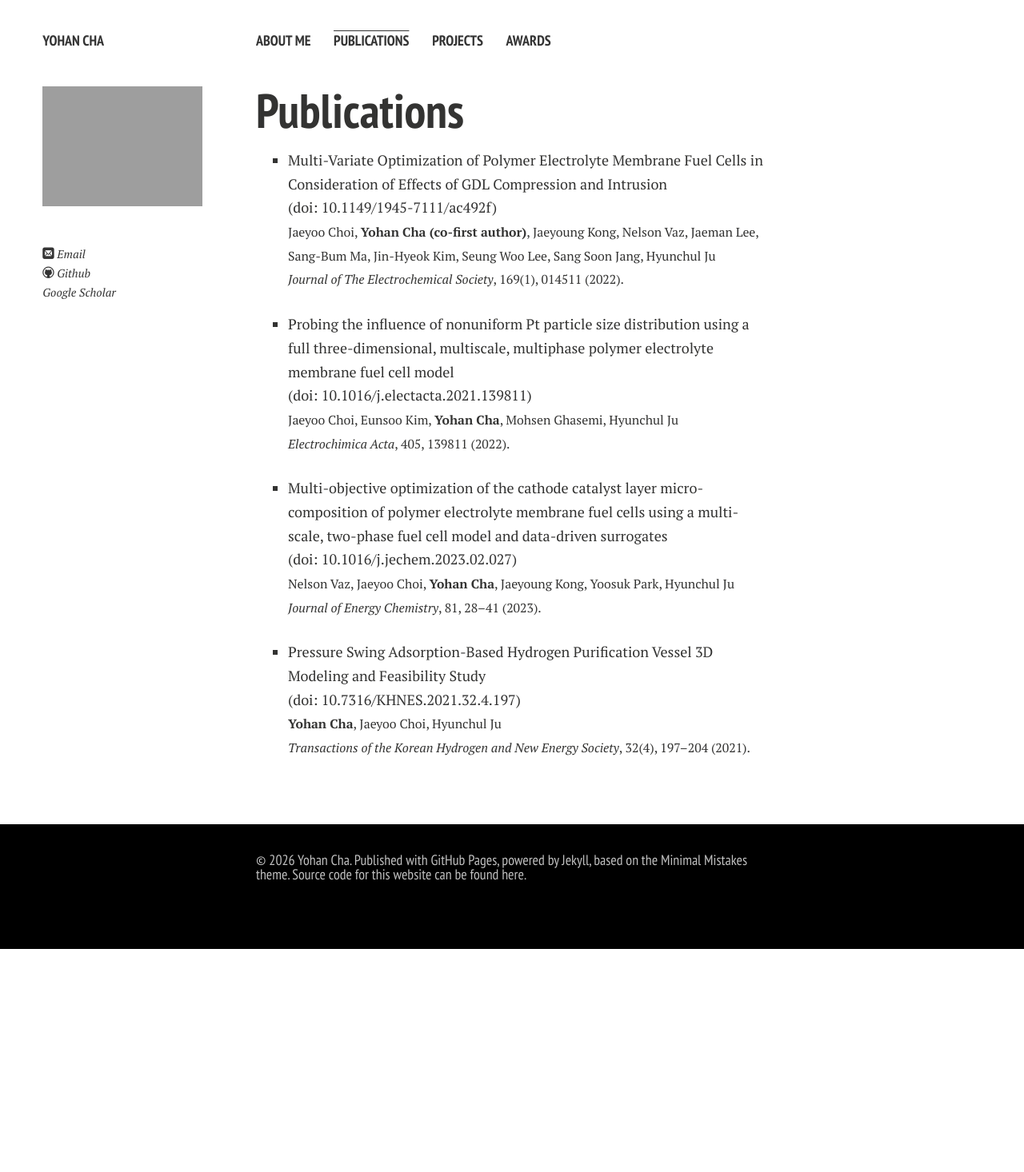
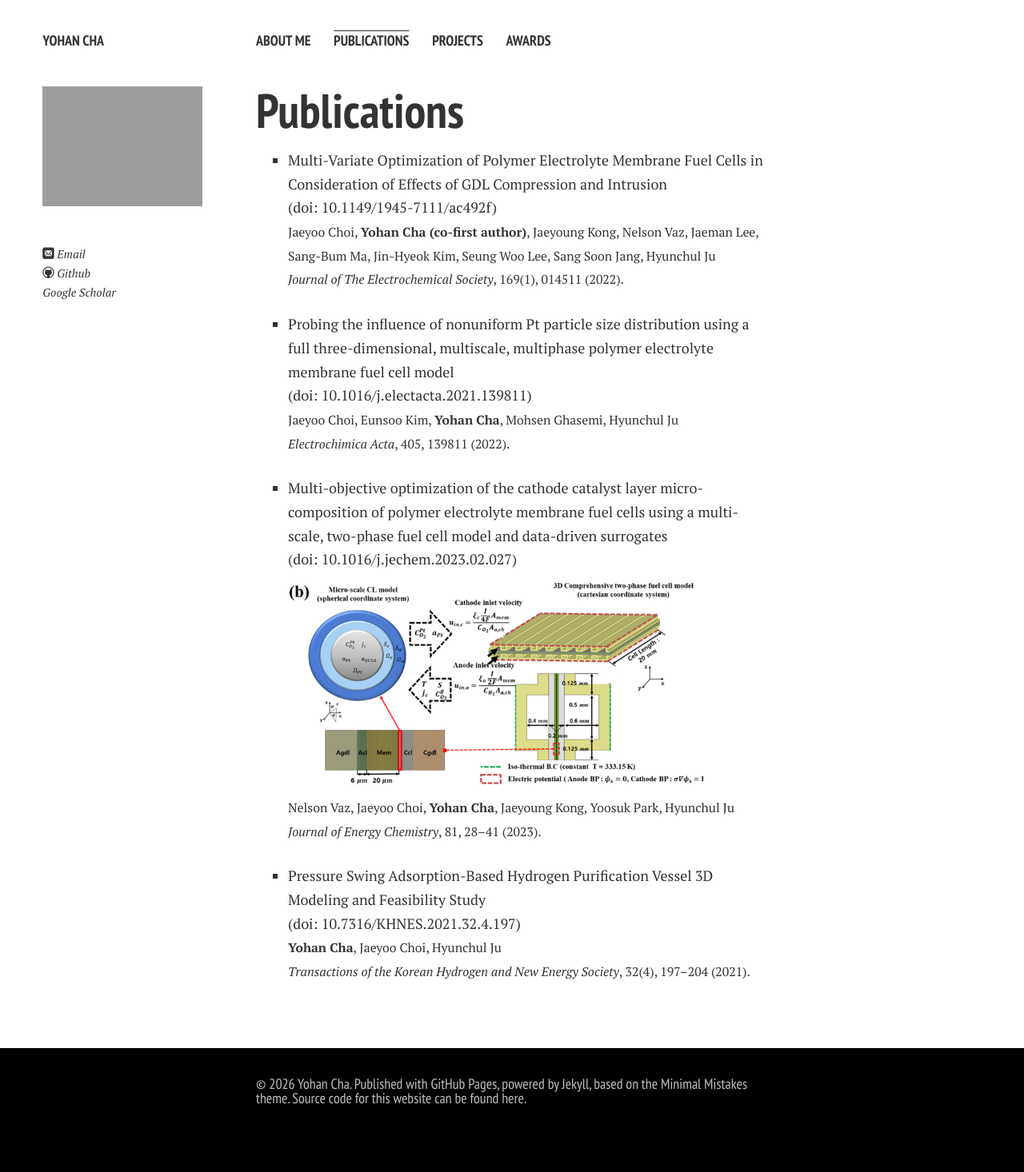
Before and after one commit to powerfulsmooth/powerfulsmooth.github.io, a Jekyll site: the page built from publications.md, in a window 1280 px wide. Shown: the whole page at 80% size. Built offline with Jekyll 4.4.1, drawn with Linux system fonts in a browser that asks for light colours; nearby versions of some CDN libraries; comment, search, counter and statistics services are not loaded; a style sheet for code colours, icons or effects is not loaded; before the commit the page ends 1187 px from its top, so only the background shows below that.

Commit message:
Add files via upload

```diff
--- a/publications.md
+++ b/publications.md
@@ -10,6 +10,6 @@ title: Publications
 
 - Probing the influence of nonuniform Pt particle size distribution using a full three-dimensional, multiscale, multiphase polymer electrolyte membrane fuel cell model<br><span style="white-space:nowrap;">(doi: <a href="https://doi.org/10.1016/j.electacta.2021.139811">10.1016/j.electacta.2021.139811</a>)</span><br><span style="font-size:0.88em;">Jaeyoo Choi, Eunsoo Kim, <strong>Yohan Cha</strong>, Mohsen Ghasemi, Hyunchul Ju<br><em>Electrochimica Acta</em>, 405, 139811 (2022).</span>
 
-- Multi-objective optimization of the cathode catalyst layer micro-composition of polymer electrolyte membrane fuel cells using a multi-scale, two-phase fuel cell model and data-driven surrogates<br><span style="white-space:nowrap;">(doi: <a href="https://doi.org/10.1016/j.jechem.2023.02.027">10.1016/j.jechem.2023.02.027</a>)</span><br><span style="font-size:0.88em;">Nelson Vaz, Jaeyoo Choi, <strong>Yohan Cha</strong>, Jaeyoung Kong, Yoosuk Park, Hyunchul Ju<br><em>Journal of Energy Chemistry</em>, 81, 28–41 (2023).</span>
+- Multi-objective optimization of the cathode catalyst layer micro-composition of polymer electrolyte membrane fuel cells using a multi-scale, two-phase fuel cell model and data-driven surrogates<br><span style="white-space:nowrap;">(doi: <a href="https://doi.org/10.1016/j.jechem.2023.02.027">10.1016/j.jechem.2023.02.027</a>)</span><br><img src="/images/pub3_jec_fig1b.png" alt="Fig. 1(b) — multi-scale, two-phase PEMFC modeling domains" style="display:block;width:520px;max-width:100%;margin:14px 0;"><span style="font-size:0.88em;">Nelson Vaz, Jaeyoo Choi, <strong>Yohan Cha</strong>, Jaeyoung Kong, Yoosuk Park, Hyunchul Ju<br><em>Journal of Energy Chemistry</em>, 81, 28–41 (2023).</span>
 
 - Pressure Swing Adsorption-Based Hydrogen Purification Vessel 3D Modeling and Feasibility Study<br><span style="white-space:nowrap;">(doi: <a href="https://doi.org/10.7316/KHNES.2021.32.4.197">10.7316/KHNES.2021.32.4.197</a>)</span><br><span style="font-size:0.88em;"><strong>Yohan Cha</strong>, Jaeyoo Choi, Hyunchul Ju<br><em>Transactions of the Korean Hydrogen and New Energy Society</em>, 32(4), 197–204 (2021).</span>
```
